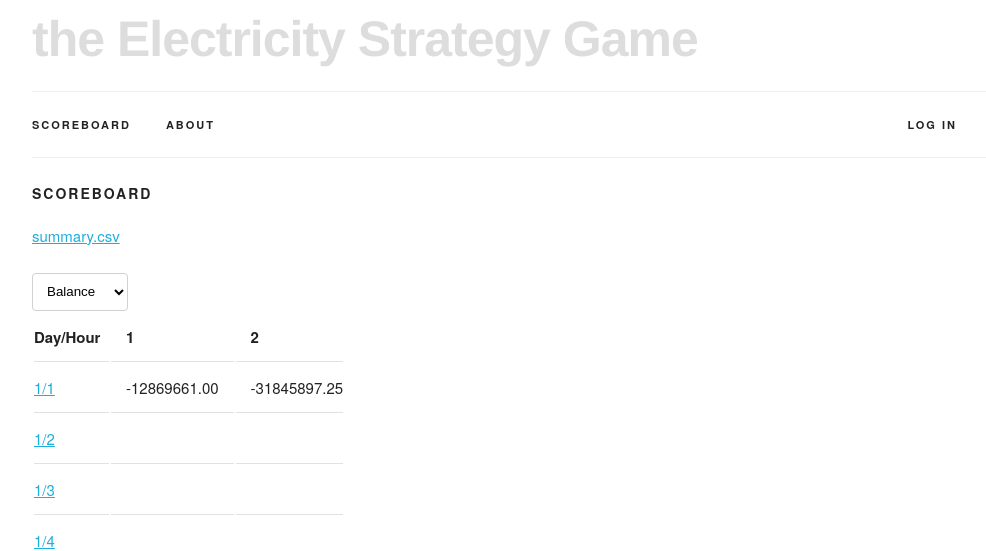
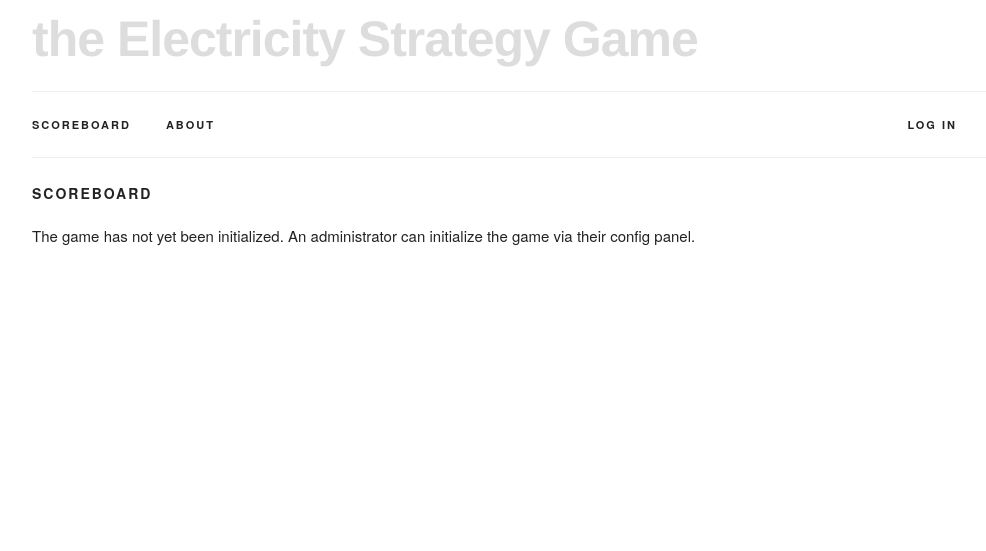
Before and after one commit to BenjaminHLee/ESG-2, a Flask app: page /scoreboard in a window 1280 px wide. Shown: the top 551 px of the page, without its empty margins (128-1114 px from the left). After the commit the page ends 246 px from the top, so only its background shows below. Run offline with Flask 2, Linux system fonts and the light colour scheme; data that the repository does not hold is empty; some libraries are stand-ins or nearby versions.

Commit message:
Fixed pre-initialization handling

```diff
--- a/esg2/scoreboard.py
+++ b/esg2/scoreboard.py
@@ -23,10 +23,17 @@ def scoreboard():
         (headings, table) = create_summary_subtable(suffix)
         view_names = {"balance": "Balance", "revenue": "Revenue", "cost": "Losses", "profit": "Profit"}
         current_view_name = view_names.get(suffix, "")
-        return render_template('scoreboard.html', summary_table_headers=headings, summary_table=table, current_summary_view=current_view_name)
+        return render_template('scoreboard.html', initialized=True, summary_table_headers=headings, summary_table=table, current_summary_view=current_view_name)
+
+    db = get_db()
+    if db.execute(
+        '''SELECT name FROM sqlite_master WHERE type='table' AND name='bids' '''
+    ).fetchone() is None:
+        return render_template('scoreboard.html', initialized=False)
+
 
     (balances_heading, balances_table) = create_summary_subtable("balance")
-    return render_template('scoreboard.html', summary_table_headers=balances_heading, summary_table=balances_table, current_summary_view="Balance")
+    return render_template('scoreboard.html', initialized=True, summary_table_headers=balances_heading, summary_table=balances_table, current_summary_view="Balance")
 
 def create_summary_subtable(header_suffix):
     summary_df = pd.read_csv(CSV_FOLDER + '/summary.csv')
--- a/esg2/templates/admin/dashboard.html
+++ b/esg2/templates/admin/dashboard.html
@@ -59,6 +59,7 @@
 
 </div>
 {% else %}
+<h6 class="caps-header">Admin Dashboard</h6>
 The game has not yet been initialized. You can initialize the game via the config panel.
 {% endif %}
 {% endblock %}
--- a/esg2/templates/scoreboard.html
+++ b/esg2/templates/scoreboard.html
@@ -5,6 +5,7 @@
 {% endblock %}
 
 {% block content %}
+{% if initialized %}
   <div>
     <p><a href="{{ url_for('scoreboard.engine_file', filename='summary.csv') }}">summary.csv</a></p>
     <style>
@@ -47,4 +48,7 @@
       </div>
     </div>
   </div>
+{% else %}
+The game has not yet been initialized. An administrator can initialize the game via their config panel.
+{% endif %}
 {% endblock %}
```
Also changed, not shown: esg2/templates/player/dashboard.html (+5 -3 lines).
